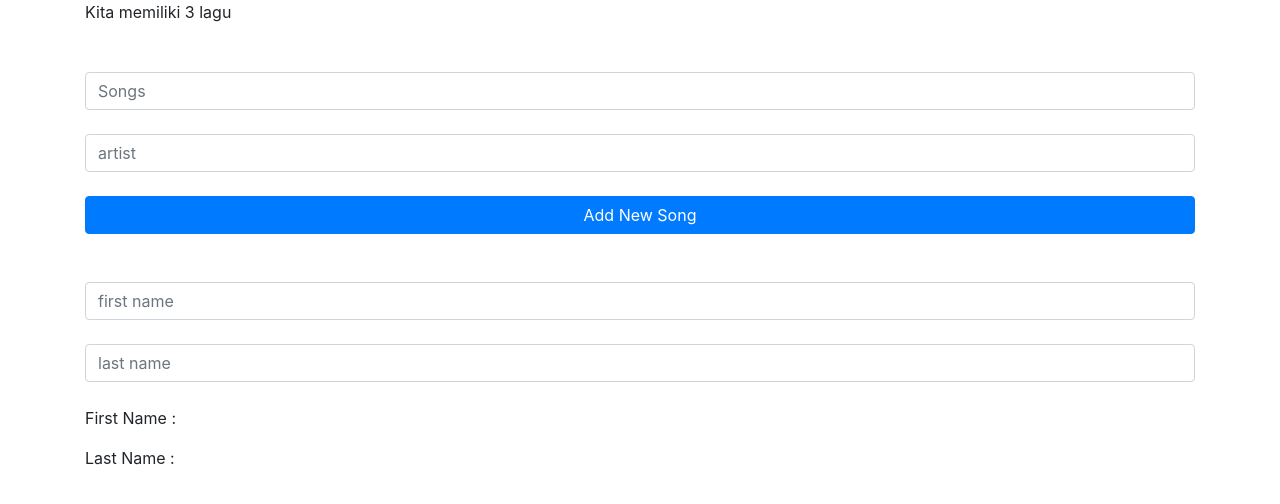
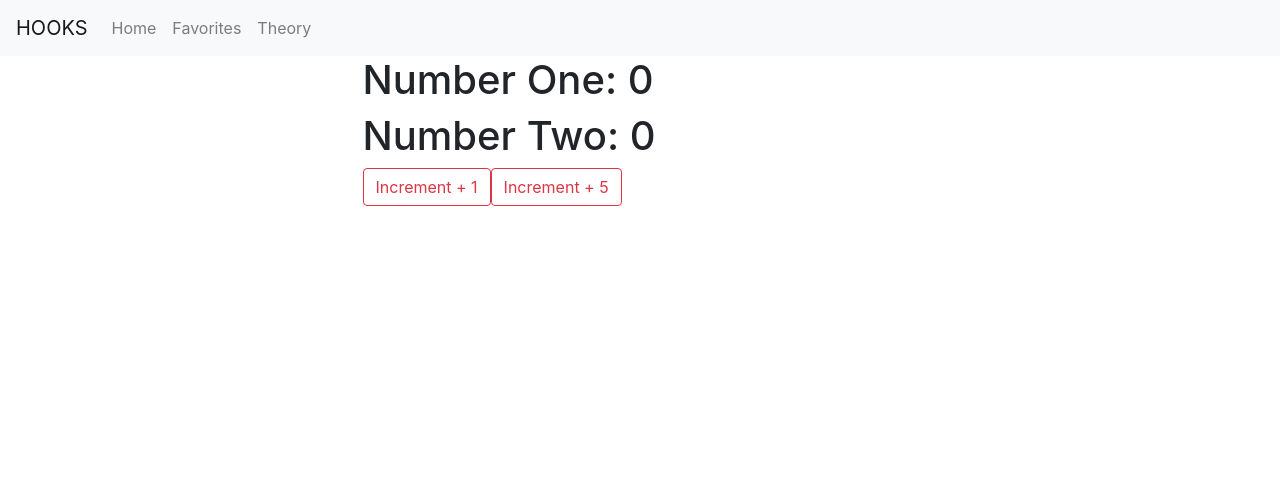
Before and after one commit to rochafialvin/wm-hooks-image, a React (Create React App) app: page /theory in a window 1280 px wide. Shown: the top 504 px of the page. Built offline with nearby package versions, Linux system fonts and the light colour scheme.

Commit message:
useEffect

```diff
--- a/package.json
+++ b/package.json
@@ -10,7 +10,9 @@
     "bootstrap": "^4.5.0",
     "react": "^16.13.1",
     "react-dom": "^16.13.1",
-    "react-scripts": "3.4.1"
+    "react-router-dom": "^5.2.0",
+    "react-scripts": "3.4.1",
+    "reactstrap": "^8.4.1"
   },
   "scripts": {
     "start": "react-scripts start",
--- a/src/components/App.jsx
+++ b/src/components/App.jsx
@@ -1,47 +1,23 @@
 import React, { useState } from 'react'
-import axios from '../config/axios'
+import { BrowserRouter, Route, Switch } from 'react-router-dom'
 
 // Components
-import SearchBar from './SearchBar'
-import ImageList from './ImageList'
-import BasicUseState from '../theory/BasicUseState'
+import Home from './Home'
+import Favorites from './Favorites'
+import Header from './Header'
+import BasicUseEffect from '../theory/BasicUseEffect'
 
 function App() {
 
-   // membuat state menggunakan salah satu hook function
-   // useState akan me-return array, kita akan langsung distcrut untuk menentukan nama
-   // nama yang pertama akan digunakan untuk menyimpan state itu sendiri
-   // nama yang kedua digunakan untuk sebuah function yang berguna untuk mengubah data state
-   const [images, setImages] = useState([])
-
-   const onSearchImage = (keyword, amount) =>{
-
-      const config = {
-         params: {
-            query: keyword,
-            per_page : amount
-         }
-      }
-
-      // mengambil foto ke unsplash sesuai dengan keyword
-      // dapat menentukan jumlah gambar yang di dapat, dengan jumlah maksimal 30
-      axios.get('/search/photos', config)
-         //  Kalau berhasil mendapat data, disimpan ke state images
-         .then(res => setImages(res.data.results))
-         // Kalau gagal, munculkan object err di console
-         .catch(err => console.log({err}))
-   }
-
    return(
-      // agar konten berada di tengah
-      <div className="container" >
-         <BasicUseState/>
-         {/* <h1 className="text-center">HOOKS</h1> */}
-         {/* Search Bar memiliki property onSearchImage, akan ada di variable 'props' */}
-         {/* <SearchBar onSearchImage={onSearchImage} />  */}
-         {/* Image List memiliki property images, akan ada di variable 'props' */}
-         {/* <ImageList images={images} /> */}
-      </div>
+      <BrowserRouter>
+         <Header/>
+         <div className="container" >
+            <Route path='/' exact component={Home}  />
+            <Route path='/favorites' component={Favorites}  />
+            <Route path='/theory' component={BasicUseEffect}  />
+         </div>
+      </BrowserRouter>
    )
 }
 
--- /dev/null
+++ b/src/components/Favorites.jsx
@@ -0,0 +1,11 @@
+import React from 'react'
+
+const Favorites = () => {
+   return (
+      <div>
+         <h1>FAV COMPONENT</h1>
+      </div>
+   )
+}
+
+export default Favorites
--- /dev/null
+++ b/src/components/Header.jsx
@@ -0,0 +1,46 @@
+import React, { useState } from 'react';
+import { Link } from 'react-router-dom'
+import {
+  Collapse,
+  Navbar,
+  NavbarToggler,
+  NavbarBrand,
+  Nav,
+  NavItem,
+  NavLink,
+  UncontrolledDropdown,
+  DropdownToggle,
+  DropdownMenu,
+  DropdownItem,
+  NavbarText
+} from 'reactstrap';
+
+const Header = (props) => {
+  const [isOpen, setIsOpen] = useState(false);
+
+  const toggle = () => setIsOpen(!isOpen);
+
+  return (
+    <div>
+      <Navbar color="light" light expand="md">
+        <NavbarBrand href="/">HOOKS</NavbarBrand>
+        <NavbarToggler onClick={toggle} />
+        <Collapse isOpen={isOpen} navbar>
+          <Nav className="mr-auto" navbar>
+            <NavItem>
+              <NavLink tag={Link} to="/">Home</NavLink>
+            </NavItem>
+            <NavItem>
+              <NavLink tag={Link} to="/favorites">Favorites</NavLink>
+            </NavItem>
+            <NavItem>
+              <NavLink tag={Link} to="/theory">Theory</NavLink>
+            </NavItem>
+          </Nav>
+        </Collapse>
+      </Navbar>
+    </div>
+  );
+}
+
+export default Header;
--- /dev/null
+++ b/src/components/Home.jsx
@@ -0,0 +1,51 @@
+import React, {useState, useEffect} from 'react'
+import axios from '../config/axios'
+
+// components
+import SearchBar from './SearchBar'
+import ImageList from './ImageList'
+
+const Home = () => {
+
+   // membuat state menggunakan salah satu hook function
+   // useState akan me-return array, kita akan langsung distcrut untuk menentukan nama
+   // nama yang pertama akan digunakan untuk menyimpan state itu sendiri
+   // nama yang kedua digunakan untuk sebuah function yang berguna untuk mengubah data state
+   const [images, setImages] = useState([])
+
+   // componentDidMount
+   useEffect(()=> {
+      onSearchImage()
+   }, [])
+
+   const onSearchImage = (keyword, amount) =>{
+      // keyword : ''
+      // amout : '24'
+      const config = {
+         params: {
+            query: keyword ? keyword : "random",
+            per_page : amount ? amount : 10
+         }
+      }
+
+      // mengambil foto ke unsplash sesuai dengan keyword
+      // dapat menentukan jumlah gambar yang di dapat, dengan jumlah maksimal 30
+      axios.get('/search/photos', config)
+         //  Kalau berhasil mendapat data, disimpan ke state images
+         .then(res => setImages(res.data.results))
+         // Kalau gagal, munculkan object err di console
+         .catch(err => console.log({err}))
+   }
+
+
+   return (
+      <div className="mt-5" >
+         {/* Search Bar memiliki property onSearchImage, akan ada di variable 'props' */}
+         <SearchBar onSearchImage={onSearchImage} />
+         {/* Image List memiliki property images, akan ada di variable 'props' */}
+         <ImageList images={images} />
+      </div>
+   )
+}
+
+export default Home
--- a/src/components/ImageList.jsx
+++ b/src/components/ImageList.jsx
@@ -1,4 +1,8 @@
 import React from 'react'
+import {
+   Card, CardImg, CardText, CardBody,
+   CardTitle, CardSubtitle, Button
+ } from 'reactstrap';
 
 function ImageList(props) {
 
@@ -6,14 +10,14 @@ function ImageList(props) {
    // image : { id, desription, alt_description, urls, likes, user }
    const images = props.images.map(image => {
       return (
-         <div className="card" key={image.id}>
-            <img className="card-img-top" src={image.urls.regular} alt={image.description} /> {/* self closing tag */}
-            <div className="card-body">
-            <h5 className="card-title">{image.description}</h5>
-               <p className="card-text">{image.alt_description}</p>
-            </div>
-            <button className="btn btn-block btn-outline-danger" >Add to favorite</button>
-         </div>
+         <Card>
+            <CardImg top width="100%" src={image.urls.regular} alt={image.alt_description} />
+            <CardBody>
+               <CardTitle><h3>{image.description ? image.description : "No Title"}</h3></CardTitle>
+               <CardText>{image.alt_description}</CardText>
+               <Button color="primary" block >Favorite</Button>
+            </CardBody>
+         </Card>
       )
    })
 
--- /dev/null
+++ b/src/theory/BasicUseEffect.jsx
@@ -0,0 +1,42 @@
+import React, {useEffect, useState} from 'react'
+
+const BasicUseEffect = () => {
+
+   const [numberOne, setNumberOne] = useState(0)
+   const [numberTwo, setNumberTwo] = useState(0)
+
+   // useEffect akan running setiap kali component render
+   useEffect(() => {
+      console.log('useEffect saja')
+   })
+
+   // useEffect hanya akan running jika data yang berubah adalah numberOne
+   useEffect(() => {
+      console.log('useEffect [numberOne]')
+   }, [numberOne])
+
+   // berperilaku sama seperti componentDidMount
+   useEffect(() => {
+      console.log('useEffect [ ]')
+   }, [])
+
+   return (
+      <div>
+         {console.log('render')}
+         <div className="w-50 mx-auto">
+            <h1>Number One: {numberOne}</h1>
+            <h1>Number Two: {numberTwo}</h1>
+            <button
+               className="btn mr-3 btn-outline-danger mx-auto"
+               onClick={() => setNumberOne(numberOne + 1)}
+            >Increment + 1</button>
+            <button
+               className="btn btn-outline-danger mx-auto"
+               onClick={() => setNumberTwo(numberTwo + 5)}
+            >Increment + 5</button>
+         </div>
+      </div>
+   )
+}
+
+export default BasicUseEffect
```
Also changed, not shown: 1 other file (tests, documents, lock files or other folders).
